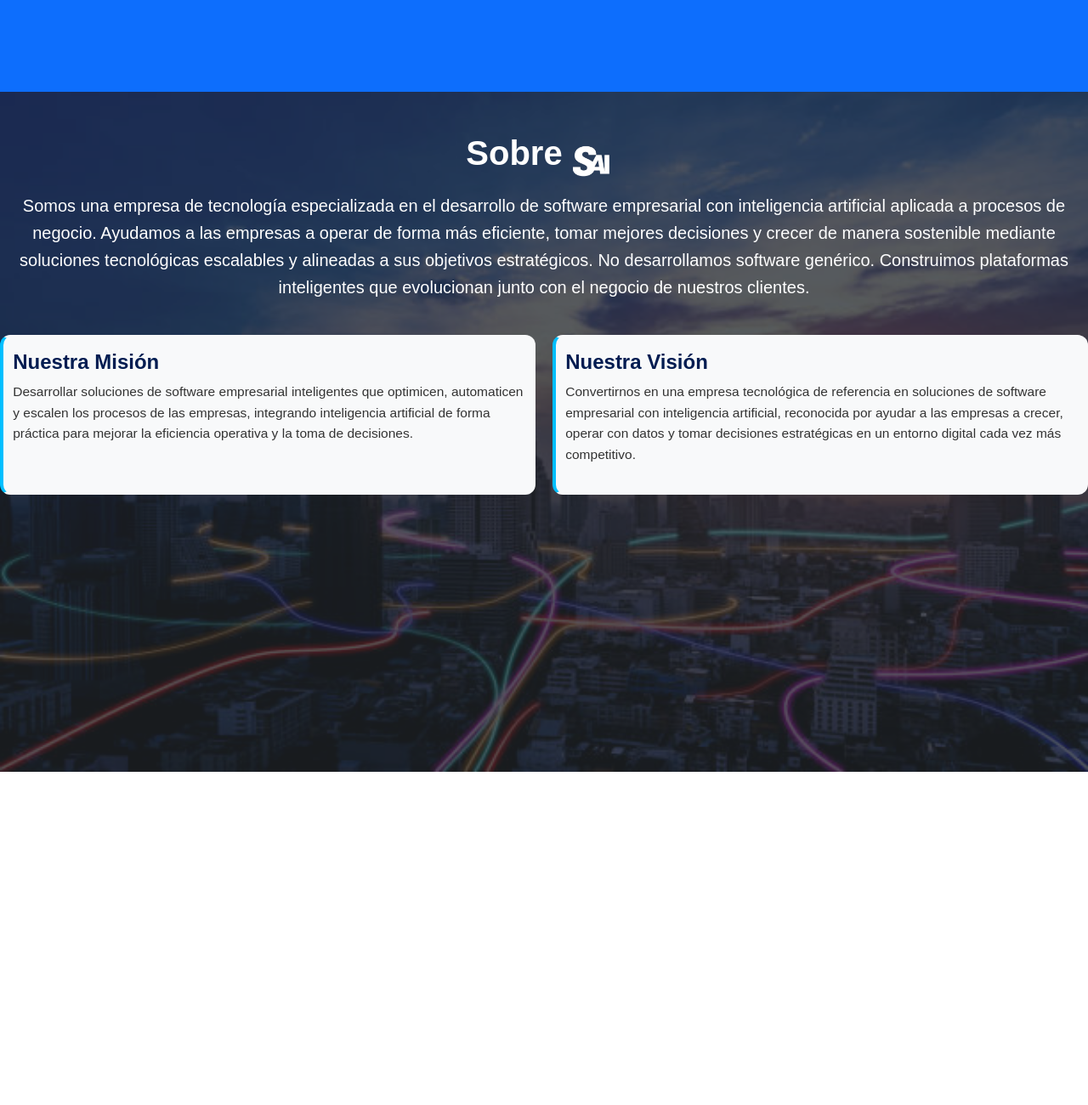
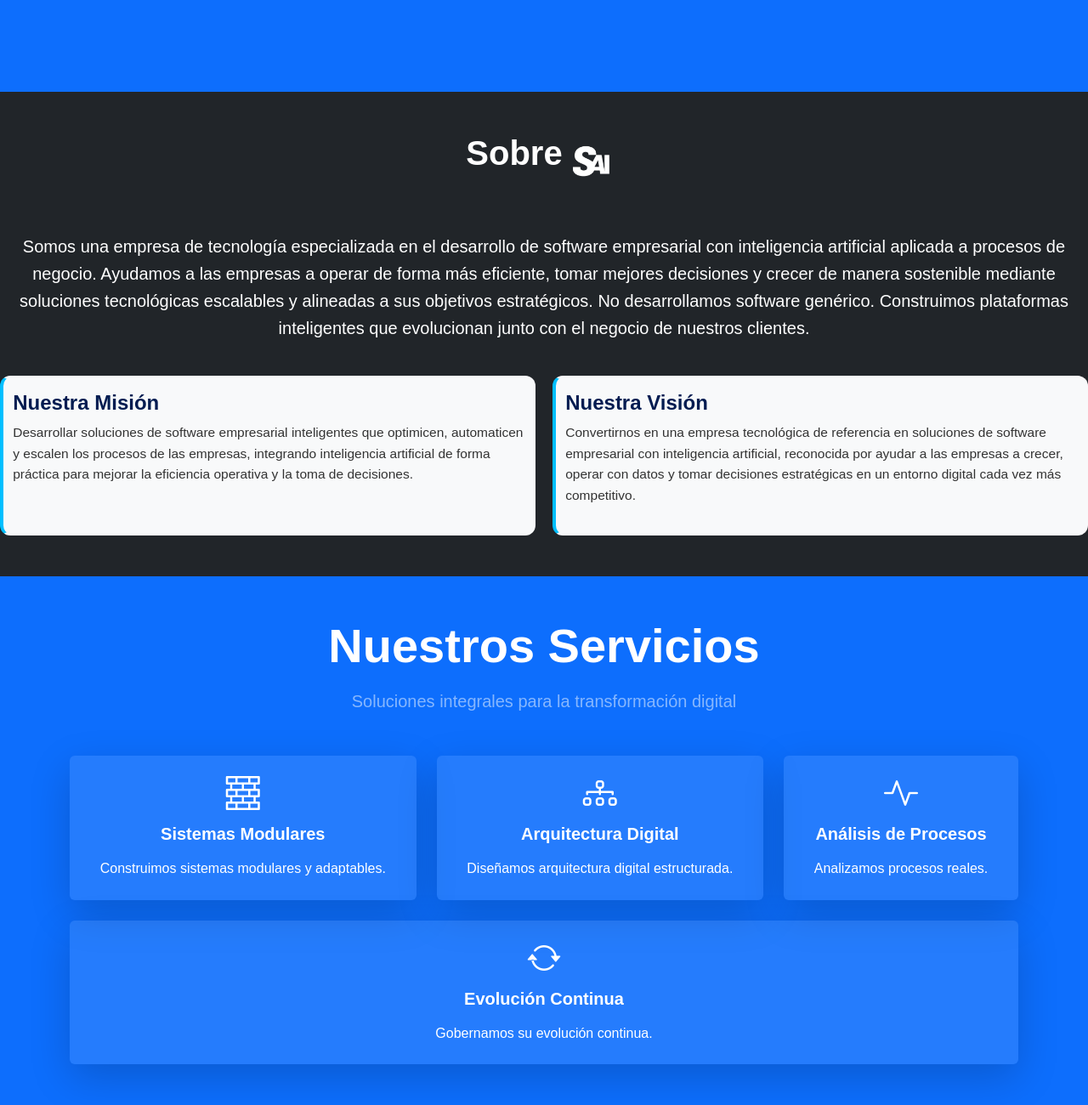
Before and after one commit to Nightdragoon/web_sai, a website: page index.html in a window 1280 px wide. Shown: the part 692-1992 px from the top of the page at 85% size. Before the commit the page ends 800 px from the top, so only its background shows below. Drawn offline with nearby package versions, Linux system fonts and the light colour scheme.

Commit message:
seccion nuestros sevicios
se creo al aseccion nuestros servicios

```diff
--- a/index.html
+++ b/index.html
@@ -19,6 +19,7 @@
         <link rel="icon" href="images/favicon.ico" />
         <link href="https://cdn.jsdelivr.net/npm/bootstrap@5.3.8/dist/css/bootstrap.min.css" rel="stylesheet" integrity="sha384-sRIl4kxILFvY47J16cr9ZwB07vP4J8+LH7qKQnuqkuIAvNWLzeN8tE5YBujZqJLB" crossorigin="anonymous">
        <link href="https://unpkg.com/aos@2.3.1/dist/aos.css" rel="stylesheet">
+       <link rel="stylesheet" href="https://cdn.jsdelivr.net/npm/bootstrap-icons@1.13.1/font/bootstrap-icons.min.css">
 
         <link rel="stylesheet" href="styles.css">
     </head>
@@ -96,13 +97,12 @@
                 </div>
 
         </section>
+        <!--seccion quienres somos-->
         <section class="container-fluid bg-dark p-0">
-            <div class="z-n1 position-absolute w-100  bg-dark">
-                <img src="images/fondo_nosotros.jpg " class=" w-100 opacity-25 vh-100" alt="...">
-            </div>
-            <div class="z-0 position-absolute p-0 w-100 mt-5">
+
+
                 <div class="d-flex flex-column justify-content-center align-items-center">
-                    <div class="d-flex">
+                    <div class="d-flex my-5">
                         <h2 class="text-white">Sobre</h2>
                         <img src="images/Sai_negro-sin_fondo_letra_blanca.png" class="img-fluid" height="70" width="70" >
                     </div>
@@ -112,7 +112,7 @@
                           No desarrollamos software genérico. Construimos plataformas inteligentes que evolucionan junto con el negocio de nuestros clientes.
                     </p>
 
-                    <div class="mv-grid">
+                    <div class="mv-grid mb-5">
                         <div class="mv-card">
                             <h3>Nuestra Misión</h3>
                             <p>Desarrollar soluciones de software empresarial inteligentes que optimicen, automaticen y
@@ -128,13 +128,74 @@
                         </div>
                     </div>
                 </div>
+
+        </section>
+        <!--seccion otra-->
+        <!--seccion servicios-->
+        <section class="container-fluid bg-primary py-5" id="servicios">
+            <div class="container">
+                <div class="text-center mb-5" data-aos="fade-up">
+                    <h2 class="display-4 fw-bold text-white mb-3">Nuestros Servicios</h2>
+                    <p class="lead text-white-50">Soluciones integrales para la transformación digital</p>
+                </div>
+
+                <div class="d-flex flex-wrap justify-content-center gap-4">
+                    <!-- Tarjeta 1 -->
+                    <div class="flex-fill" data-aos="fade-up" data-aos-delay="100">
+                        <div class="d-flex flex-column h-100 bg-white bg-opacity-10 shadow-lg rounded p-4 text-center text-white">
+                            <div class="mb-3">
+                                <i class="bi bi-bricks fs-1"></i>
+                            </div>
+                            <h5 class="fw-bold mb-3">Sistemas Modulares</h5>
+                            <p class="mb-0">Construimos sistemas modulares y adaptables.</p>
+                        </div>
+                    </div>
+
+                    <!-- Tarjeta 2 -->
+                    <div class="flex-fill" data-aos="fade-up" data-aos-delay="200">
+                        <div class="d-flex flex-column h-100 bg-white bg-opacity-10 shadow-lg rounded p-4 text-center text-white">
+                            <div class="mb-3">
+                                <i class="bi bi-diagram-3 fs-1"></i>
+                            </div>
+                            <h5 class="fw-bold mb-3">Arquitectura Digital</h5>
+                            <p class="mb-0">Diseñamos arquitectura digital estructurada.</p>
+                        </div>
+                    </div>
+
+                    <!-- Tarjeta 3 -->
+                    <div class="flex-fill" data-aos="fade-up" data-aos-delay="300">
+                        <div class="d-flex flex-column h-100 bg-white bg-opacity-10 shadow-lg rounded p-4 text-center text-white">
+                            <div class="mb-3">
+                                <i class="bi bi-activity fs-1"></i>
+                            </div>
+                            <h5 class="fw-bold mb-3">Análisis de Procesos</h5>
+                            <p class="mb-0">Analizamos procesos reales.</p>
+                        </div>
+                    </div>
+
+                    <!-- Tarjeta 4 -->
+                    <div class="flex-fill" data-aos="fade-up" data-aos-delay="400">
+                        <div class="d-flex flex-column h-100 bg-white bg-opacity-10 shadow-lg rounded p-4 text-center text-white">
+                            <div class="mb-3">
+                                <i class="bi bi-arrow-repeat fs-1"></i>
+                            </div>
+                            <h5 class="fw-bold mb-3">Evolución Continua</h5>
+                            <p class="mb-0">Gobernamos su evolución continua.</p>
+                        </div>
+                    </div>
+                </div>
             </div>
+        </section>
+        <!--seccion programdores--->
+        <section class="container-fluid bg-light">
+
+
         </section>
 
         <script src="https://cdn.jsdelivr.net/npm/bootstrap@5.3.8/dist/js/bootstrap.bundle.min.js" integrity="sha384-FKyoEForCGlyvwx9Hj09JcYn3nv7wiPVlz7YYwJrWVcXK/BmnVDxM+D2scQbITxI" crossorigin="anonymous"></script>
        <script src="https://unpkg.com/aos@2.3.1/dist/aos.js"></script>
         <script>
-        AOS.init();
+        AOS.init({once: false , mirror:true});
         </script>
     </body>
 </html>
--- a/styles.css
+++ b/styles.css
@@ -201,3 +201,30 @@ a {
     color: var(--color-secondary);
     box-shadow: 0 8px 24px rgba(1, 28, 81, 0.15);
 }
+
+/*cards de emma */
+/* From Uiverse.io by Tiagoadag */
+.cardEmma {
+ width: 190px;
+ height: 254px;
+ background-image: linear-gradient(163deg, #00ff75 0%, #3700ff 100%);
+ border-radius: 20px;
+ transition: all .3s;
+}
+
+.card2Emma {
+ width: 190px;
+ height: 254px;
+ background-color: #1a1a1a;
+ border-radius:20px;
+ transition: all .2s;
+}
+
+.card2Emma:hover {
+ transform: scale(0.98);
+ border-radius: 20px;
+}
+
+.cardEmma:hover {
+ box-shadow: 0px 0px 30px 1px rgba(0, 255, 117, 0.30);
+}
```
